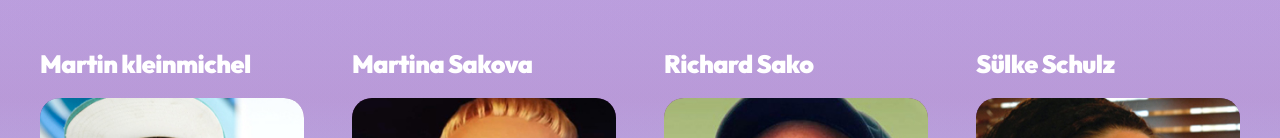
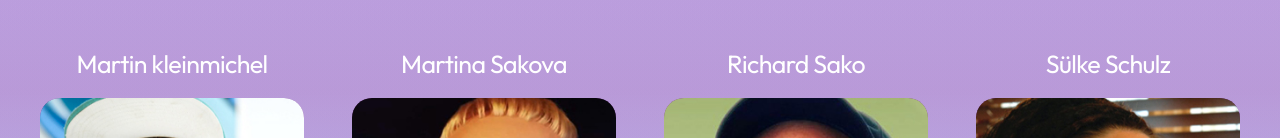
Before and after one commit to Palnetguy/project-23-creative-studio, a React (Create React App) app: page / in a window 1280 px wide. Shown: the part 1254-1392 px from the top of the page. Built offline with nearby package versions, Linux system fonts and the light colour scheme.

Commit message:
fixed some min errors

```diff
--- a/src/styles/homepage.css
+++ b/src/styles/homepage.css
@@ -13,7 +13,7 @@
   position: relative;
   display: flex;
   flex-direction: column;
-  justify-content: flex-end;
+  justify-content: center;
   /* padding: 3em; */
 }
 .homepage .top {
@@ -54,8 +54,8 @@
   line-height: 60px;
   letter-spacing: -2px;
   /* text-stro */
-  -webkit-text-stroke-width: 1px;
-  -webkit-text-stroke-color: #fdfdfd;
+  /* -webkit-text-stroke-width: 0.2px; */
+  /* -webkit-text-stroke-color: #fdfdfd; */
   text-align: center;
   scale: 0.5em;
 }
@@ -170,13 +170,15 @@
 }
 .homepage .more_content .our_team .mber p {
   color: #fff;
-  font-family: Outfit, Outfit;
+  font-family: Outfit;
   font-size: 25px;
   font-style: normal;
-  font-weight: 900;
+  font-weight: 400;
+  letter-spacing: -0.6px;
   line-height: normal;
-  letter-spacing: -0.6px;
+  text-align: center;
 }
+
 .homepage .more_content .our_team .mber .img {
   /* width: 300px; */
   background: #7f3e98;
--- a/src/styles/works.css
+++ b/src/styles/works.css
@@ -18,6 +18,7 @@
       rgba(198, 172, 208, 0.76) 83.5%,
       #7f3e98 100%
     );
+  background: #b79bf0;
 }
 
 .works .navbar {
@@ -33,7 +34,7 @@
   line-height: normal;
   letter-spacing: -1.92px;
   padding: 0 60px;
-  margin-top: .5em;
+  margin-top: 0.5em;
 }
 
 .works .works_nav {
@@ -239,8 +240,9 @@
 .works > video {
   width: 100%;
   position: absolute;
-  /* opacity: 0.7; */
+  opacity: 0.7;
   mix-blend-mode: color-burn;
+  z-index: -1;
 }
 @keyframes fadeIn {
   0% {
@@ -271,10 +273,9 @@
     padding: 0 1em;
   }
   .works > .info > .text {
-
     padding: 1em;
     margin: 3em 1em;
-}
+  }
   .works > video {
     width: 100%;
     position: absolute;
```
Also changed, not shown: src/pages/contact.jsx (indentation only).
